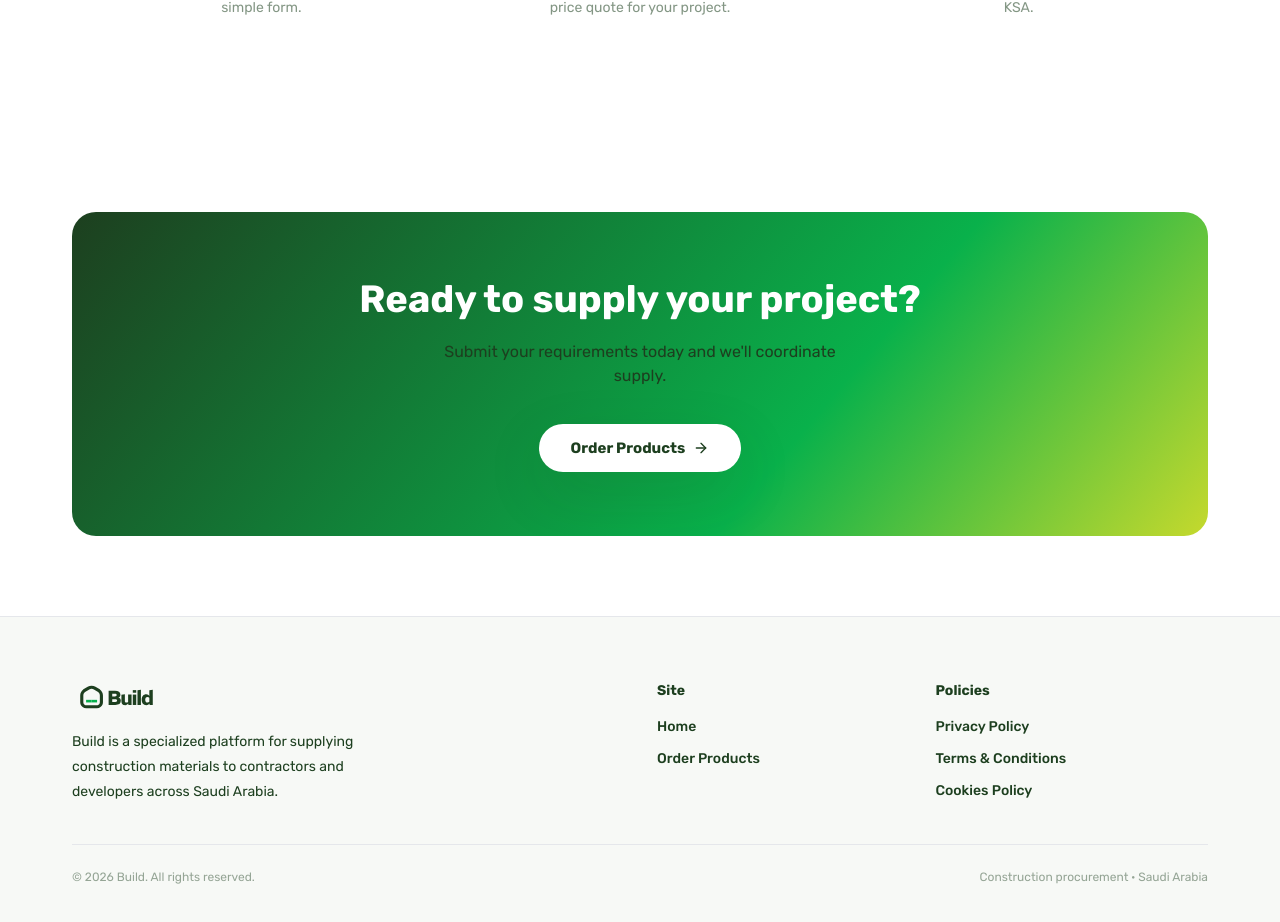
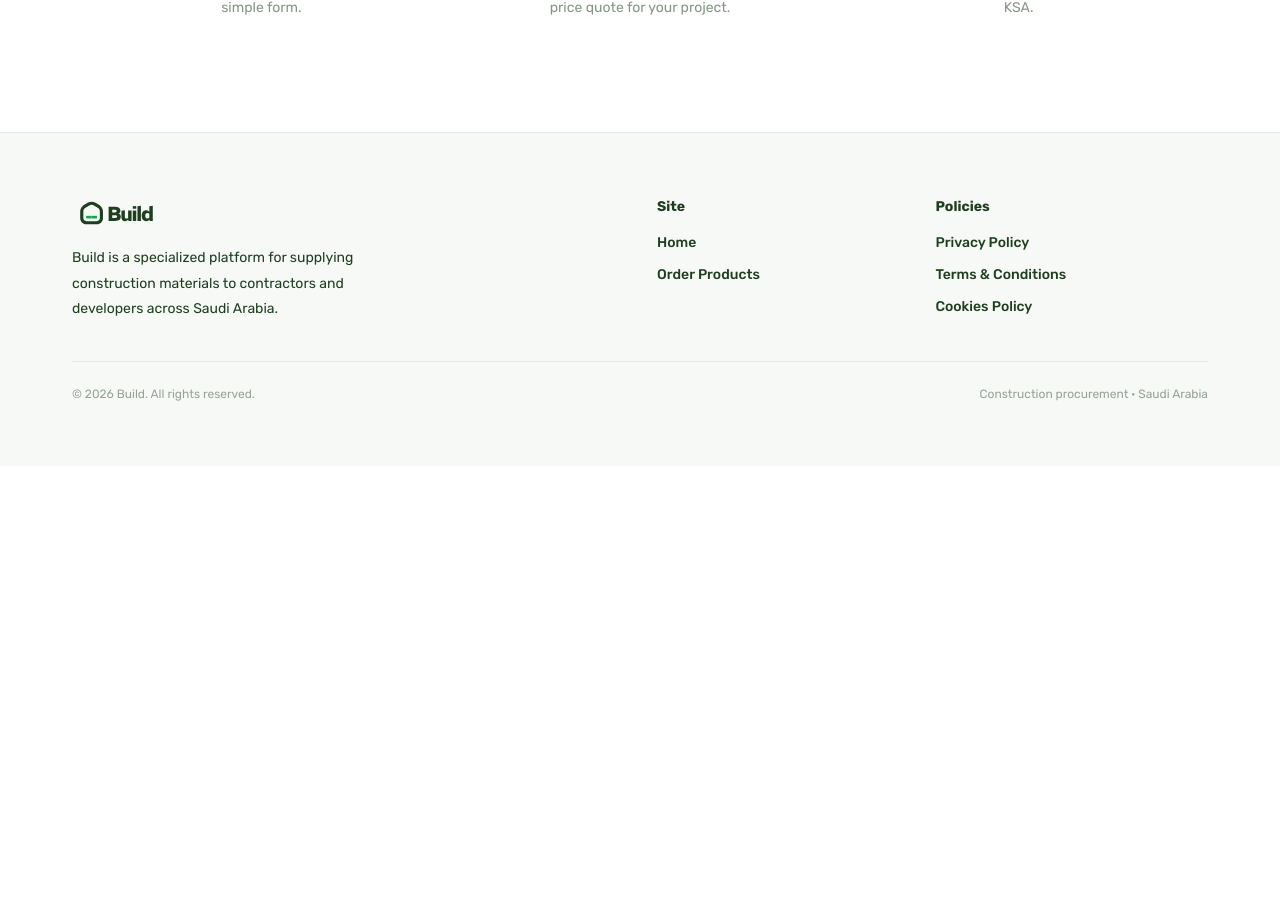
Before and after one commit to sulaimanalsuqub/buildsaudi, a Next.js app: page / in a window 1280 px wide. Shown: the part 1836-2758 px from the top of the page. After the commit the page ends 2302 px from the top, so only its background shows below. Built offline with nearby package versions, Linux system fonts and the light colour scheme; no server answers.

Commit message:
remove CTA banner section from home page
Co-Authored-By: Claude Sonnet 4.6 <noreply@anthropic.com>

```diff
--- a/components/sections/home-content.tsx
+++ b/components/sections/home-content.tsx
@@ -262,28 +262,6 @@ export function HomeContent({ isRtl = false }: HomeContentProps) {
         </Container>
       </section>
 
-      {/* ── CTA banner ───────────────────────────────── */}
-      <section className="py-16 md:py-20">
-        <Container>
-          <div className="overflow-hidden rounded-3xl bg-cta-gradient px-8 py-14 text-center md:px-14 md:py-16">
-            <h2 className="text-3xl font-bold text-white md:text-[38px] md:leading-tight">
-              {t.ctaTitle}
-            </h2>
-            <p className="mx-auto mt-4 max-w-md text-base text-white/72">
-              {t.ctaBody}
-            </p>
-            <div className="mt-9 flex justify-center">
-              <Link
-                href={isRtl ? "/ar/get-quote" : "/get-quote"}
-                className="inline-flex h-12 items-center gap-2 rounded-full bg-white px-8 text-[15px] font-bold text-brand-dark shadow-premium transition hover:bg-brand-light"
-              >
-                {t.primary}
-                <ArrowIcon className="h-4 w-4" />
-              </Link>
-            </div>
-          </div>
-        </Container>
-      </section>
 
     </main>
   );
```
